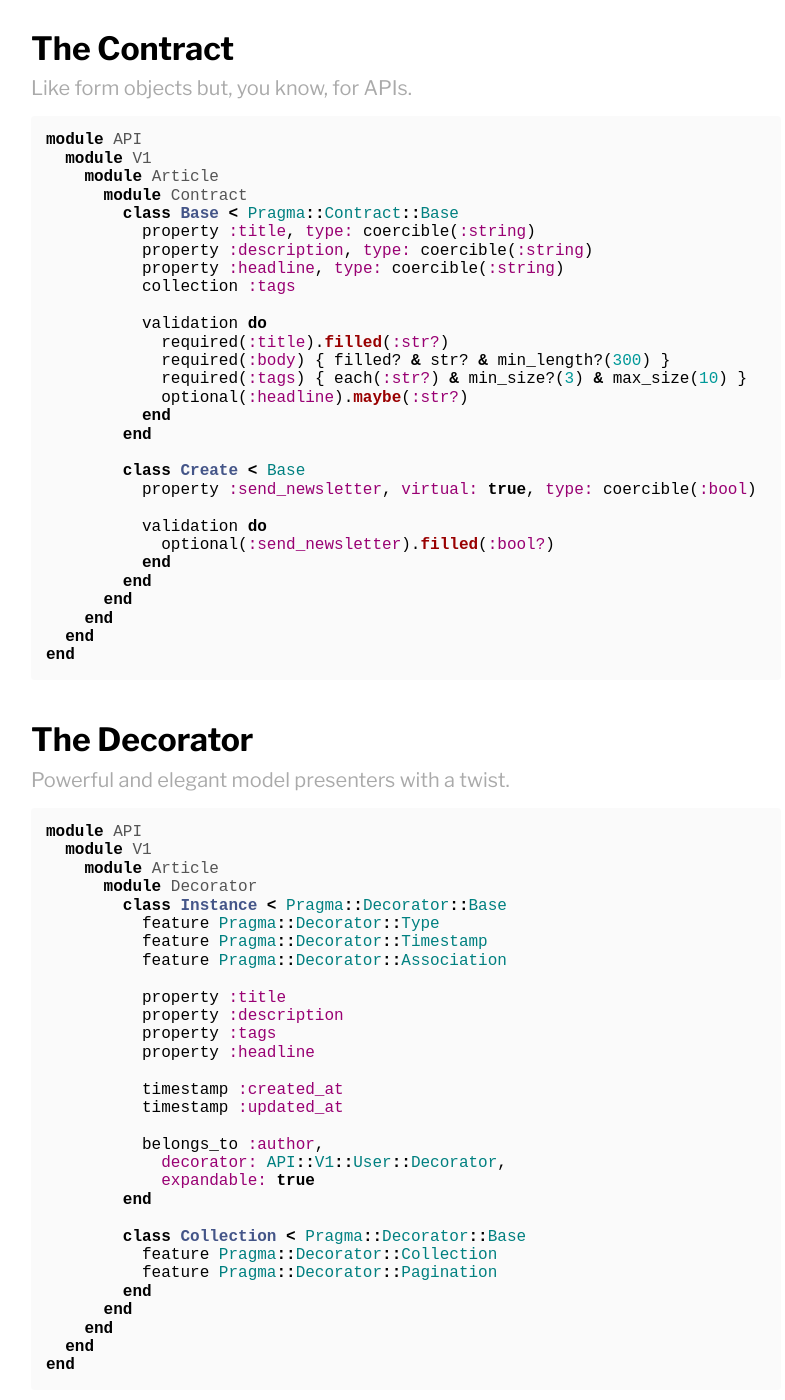
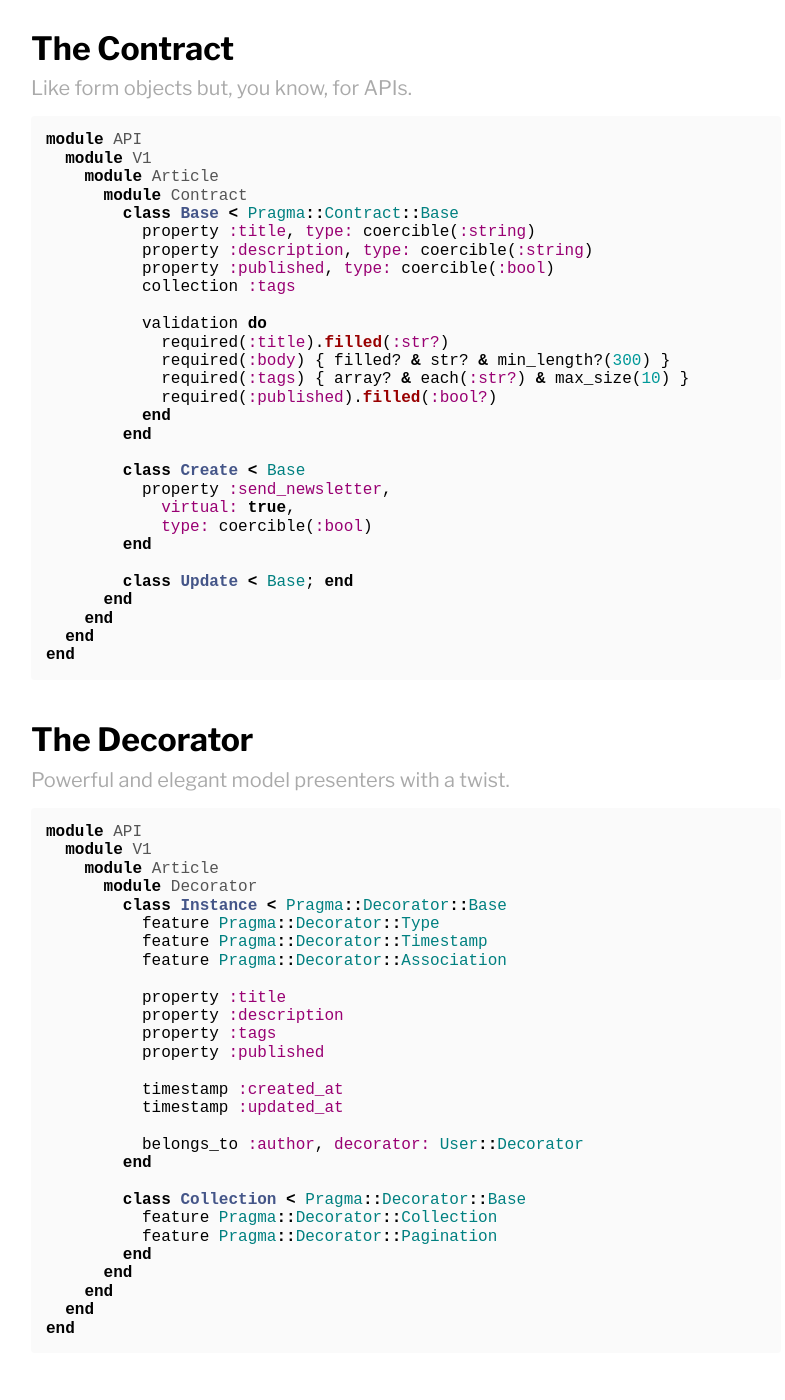
Before and after one commit to pragmarb/pragmarb.org, a Jekyll site: the page built from index.html, in a window 1280 px wide and 1400 px high, scrolled down 1578 px. Shown: the whole window, without its empty margins (234-1019 px from the left). Built offline with Jekyll 4.4.1, drawn with Linux system fonts in a browser that asks for light colours; some of the changed text lies outside the part shown.

Commit message:
Update code samples

```diff
--- a/index.html
+++ b/index.html
@@ -78,24 +78,24 @@ end{% endhighlight %}
         class Base < Pragma::Contract::Base
           property :title, type: coercible(:string)
           property :description, type: coercible(:string)
-          property :headline, type: coercible(:string)
+          property :published, type: coercible(:bool)
           collection :tags
 
           validation do
             required(:title).filled(:str?)
             required(:body) { filled? & str? & min_length?(300) }
-            required(:tags) { each(:str?) & min_size?(3) & max_size(10) }
-            optional(:headline).maybe(:str?)
+            required(:tags) { array? & each(:str?) & max_size(10) }
+            required(:published).filled(:bool?)
           end
         end
 
         class Create < Base
-          property :send_newsletter, virtual: true, type: coercible(:bool)
+          property :send_newsletter,
+            virtual: true,
+            type: coercible(:bool)
+        end
 
-          validation do
-            optional(:send_newsletter).filled(:bool?)
-          end
-        end
+        class Update < Base; end
       end
     end
   end
@@ -119,14 +119,12 @@ end{% endhighlight %}
           property :title
           property :description
           property :tags
-          property :headline
+          property :published
 
           timestamp :created_at
           timestamp :updated_at
 
-          belongs_to :author,
-            decorator: API::V1::User::Decorator,
-            expandable: true
+          belongs_to :author, decorator: User::Decorator
         end
 
         class Collection < Pragma::Decorator::Base
@@ -164,11 +162,9 @@ end{% endhighlight %}
           end
         end
 
-        class Update < Pragma::Operation::Update
-        end
+        class Update < Pragma::Operation::Update; end
 
-        class Destroy < Pragma::Operation::Destroy
-        end
+        class Destroy < Pragma::Operation::Destroy; end
       end
     end
   end
```
Also changed, not shown: other parts of index.html (+2 -2 lines).
